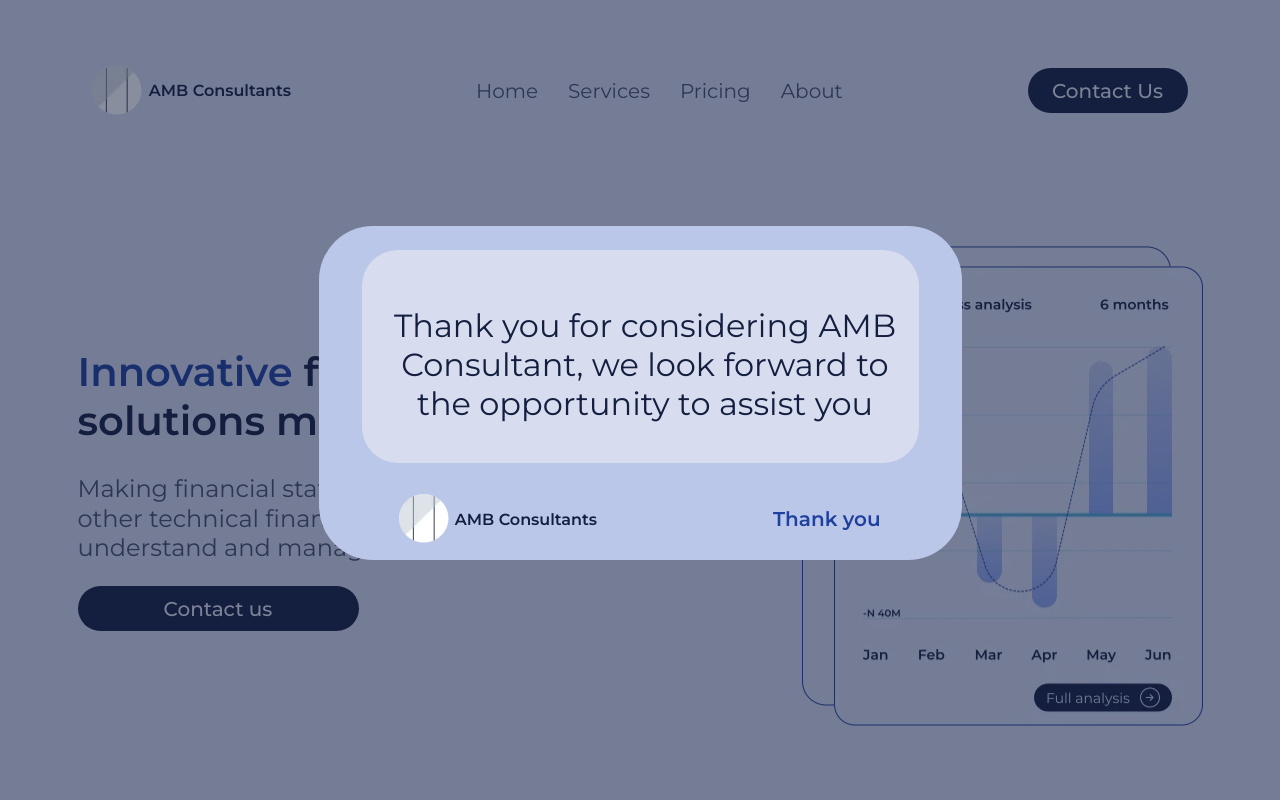
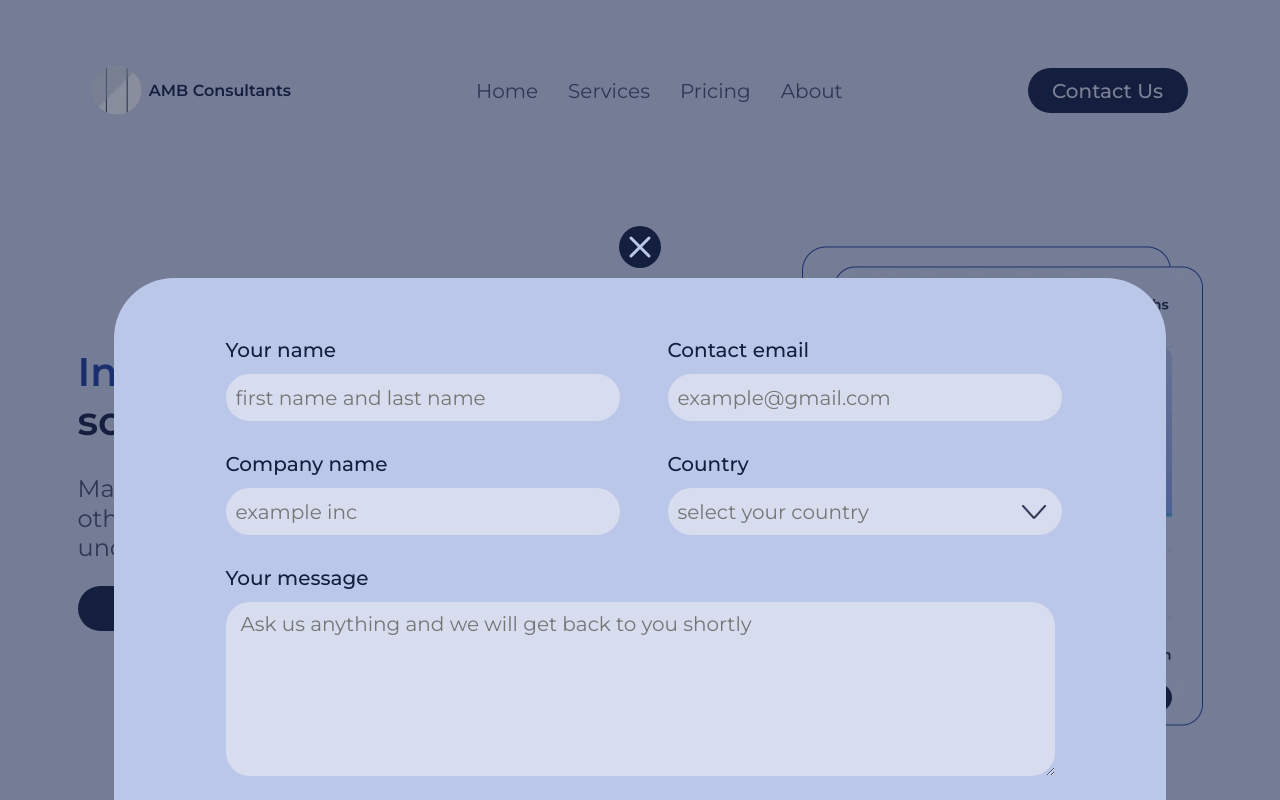
Before and after one commit to nonfungiblehayor/Amb-s-website-, a React (Create React App) app in the folder amb/: page / in a window 1280 px wide. Both pictures are taken after a click on the button "Contact Us". Shown: the top 800 px of the page. Built offline with nearby package versions, Linux system fonts and the light colour scheme.

Commit message:
feat: recreated countries selection component

```diff
--- a/amb/src/App.module.scss
+++ b/amb/src/App.module.scss
@@ -765,8 +765,15 @@ body {
           input:focus {
             outline: none;
           }
-        }
-        select {
+          .selectedOption {
+            @include rowdisplayStyle();
+            align-items: center;
+            img {
+              width: 24px;
+              height: 14px;
+              margin-left: -40px;
+            }
+            input {
               width: 382px;
               height: $btnHeight;
               border-radius: 24px;
@@ -776,31 +783,51 @@ body {
               font-family: $textFont;
               font-weight: 400;
               padding-left: 10px;
-          option {
-            background-color: #D7DDEF;
+            }
+            input:focus {
+              outline: none;
+            }
+          }
+          .options {
             width: 382px;
             height: 318px;
-            padding-right: 40px;
+            background-color: $bgColor;
+            @include coldisplayStyle();
+            align-items: flex-start;
             border-radius: 22px;
-            font-size: 13px;
-            font-family: $textFont;
-            font-weight: 400;
-            position: absolute;
+            padding-left: 15px;
+            padding-top: 20px;
+            padding-bottom: 20px;
+            margin-bottom: -15em;
+            z-index: 1;
+            .realOption {
+              background-color: transparent;
+              overflow-y: scroll;
+              overflow-x: hidden;
+              width: 360px;
+            }
+            option {
+              font-size: 20px;
+              font-weight: 400;
+              font-family: $textFont;
+              color: $textHeadingColor;
             }
           }
           select:focus {
             outline: none;
           }
-        select::-webkit-scrollbar {
+          .realOption::-webkit-scrollbar {
             width: 6px;
-        }
-      select::-webkit-scrollbar-thumb {
+            height: 25em;
+          }
+          .realOption::-webkit-scrollbar-thumb {
             background: #464E68;
             border-radius: 24px;
           }
-      select::-webkit-scrollbar-track {
+          .realOption::-webkit-scrollbar-track {
           box-shadow: inset 0 0 5px #BBC7E9;
           border-radius: 24px;
+        }
         }
       }
       .formInfo2 {
--- a/amb/src/components/countries.jsx
+++ b/amb/src/components/countries.jsx
@@ -1,10 +1,22 @@
-import React from 'react';
+import React, { useState } from 'react';
 import style from '../App.module.scss';
+import arrow from '../images/Vector 58.webp';
 
 function Countries() {
+    const [option, toggleOption] = useState(false)
+
+    const showOptions = () => {
+        toggleOption(!option)
+    }
     return  <div className={style.eachInfo}>
-        <label>Country</label>
-    <select id="country" name="country">
+    <label>Country</label>
+    {/* <div className={style.selectedOption}>
+        <input id="country" name="country" placeholder='select your country'></input>
+        <img src={arrow} alt='arrow down' onClick={showOptions}></img>
+    </div>  */}
+   {option ?
+    <div className={style.options}>
+    <div className={style.realOption}>
     <option>select country</option>
     <option value="AF">Afghanistan</option>
     <option value="AX">Aland Islands</option>
@@ -258,7 +270,11 @@ function Countries() {
     <option value="YE">Yemen</option>
     <option value="ZM">Zambia</option>
     <option value="ZW">Zimbabwe</option>
-    </select>
+    </div>
+    </div> : <div className={style.selectedOption}>
+        <input id="country" name="country" placeholder='select your country'></input>
+        <img src={arrow} alt='arrow down' onClick={showOptions}></img>
+    </div> }
     </div>
 }
 export default Countries
--- a/amb/src/components/quote.jsx
+++ b/amb/src/components/quote.jsx
@@ -7,7 +7,7 @@ import SubmitMsg from './submit-message';
 
 function Quote({hideModal}) {
     return <section className={style.quoteSection}>
-        {/* <div className={style.cancelDiv}>
+        <div className={style.cancelDiv}>
             <img src={frame423} alt='cancel logo' onClick={hideModal}></img>
         </div>
         <div className={style.formDiv}>
@@ -28,8 +28,8 @@ function Quote({hideModal}) {
                     <button type='submit' className={style.btn}>submit</button>
                 </div>
             </form>
-        </div> */}
-        <SubmitMsg />
+        </div>
+        {/* <SubmitMsg /> */}
     </section>
 }
 export default Quote
```
Also changed, not shown: amb/src/images/Vector 58.webp (added). Lines whose indentation alone changed are shown as unchanged.
